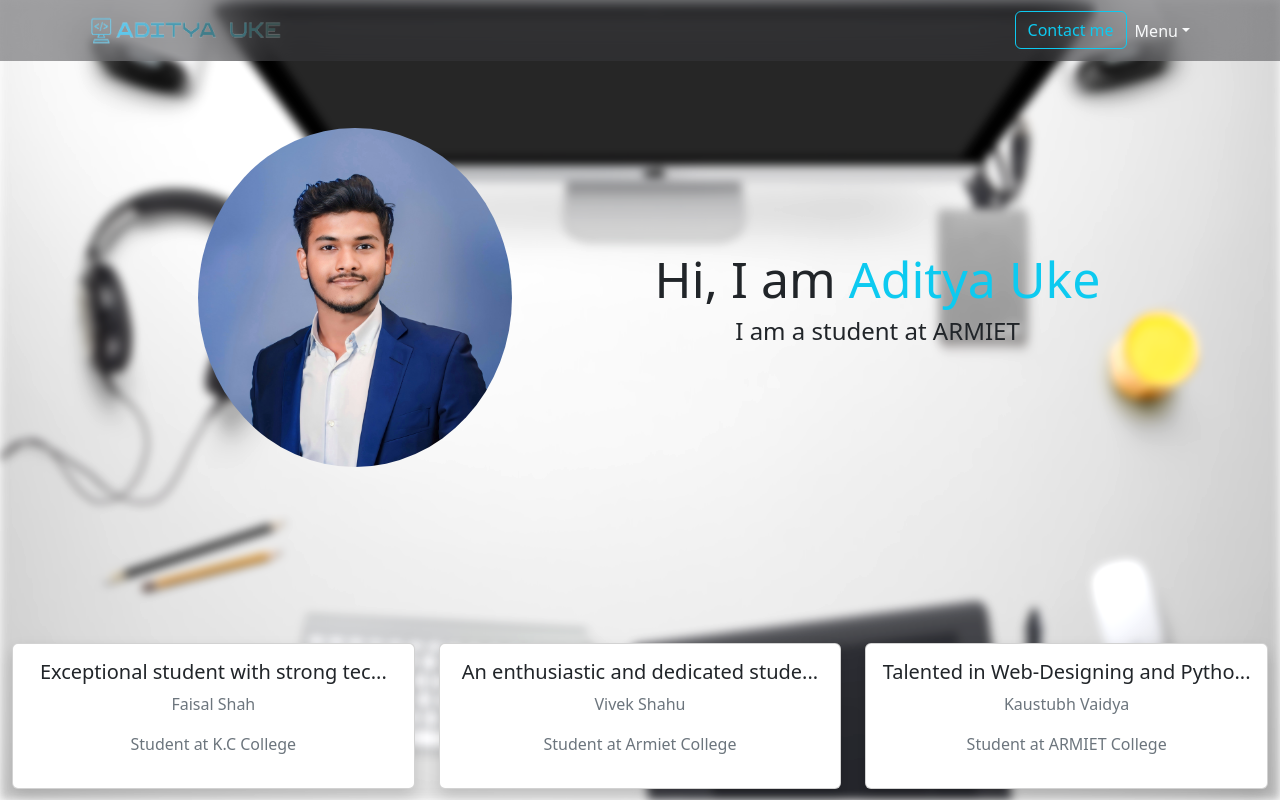
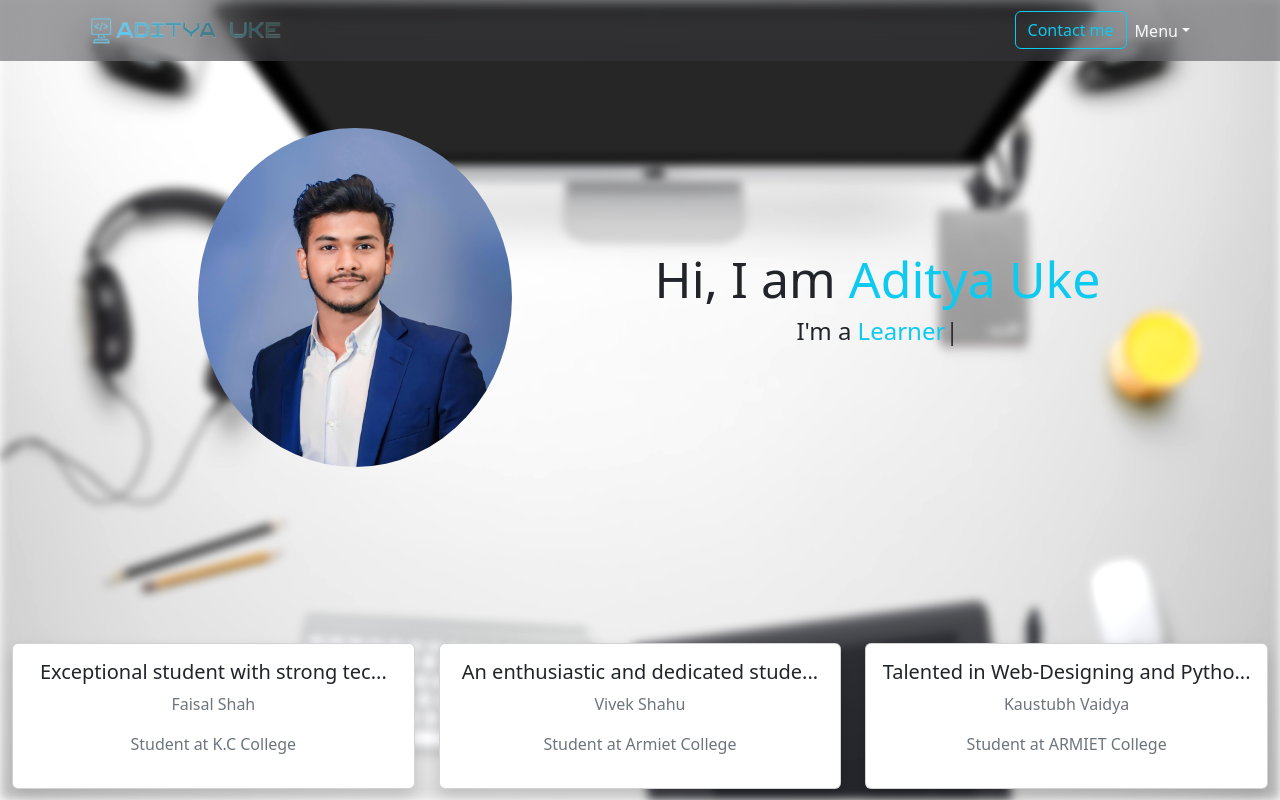
Before and after one commit to adityauke/aditya-uke-portfolio, a React (Create React App) app: page / in a window 1280 px wide. Shown: the top 800 px of the page. Built offline with nearby package versions, Linux system fonts and the light colour scheme.

Commit message:
Update profile.js

```diff
--- a/src/components/profile.js
+++ b/src/components/profile.js
@@ -1,15 +1,29 @@
 import React from "react";
 // import Aditya from "../assets/adityauke.png";
+import Typed from 'typed.js';
 
 function Profile(props) {
   // const name="Aditya Uke";
   // const leadText="I am a Student at ARMIET";
 
   const { name, leadText } = props;
+  const el = React.useRef(null);
+  React.useEffect(() => {
+    const typed = new Typed(el.current, {
+      strings: ['Student', 'Learner', 'Developer'],
+      typeSpeed: 50,
+      loop: true,
+    });
+
+    return () => {
+      typed.destroy();
+    };
+  }, []);
 
   return (
-    <div className="container mt-3 py-5">
-      <div className="background-image"></div>
+
+    <div className="container mt-3 py-5 ">
+      <div className="background-image "></div>
       <div className="row text-center align-items-center py-3 ">
         <div className="col-12 col-md-6">
           <img
@@ -19,10 +33,11 @@ function Profile(props) {
           />
         </div>
         <div className="col-12 col-md-5 ">
-          <div className="font-weight-light" style={{ fontSize: "50px" , /*paddingRight: "5rem"*/}}>
+          <div className="font-weight-light" style={{ fontSize: "50px"}}>
             Hi, I am <span className="text-info"> {name}</span>
           </div>
-          <h4 className="font-weight-light">{leadText}</h4>
+          <h4 className="font-weight-light">I'm a <span className="text-info" ref={el}></span></h4>
+
 
         </div>
       </div>
@@ -31,13 +46,3 @@ function Profile(props) {
 }
 
 export default Profile;
-
-
-// Profile.defaultProps={
-//    name : "Adiii",
-//    leadText : "Student at Armiet",
-// }
-
-// Profile.propTypes = {
-//     name: PropTypes.string.isRequired,
-// }
```
